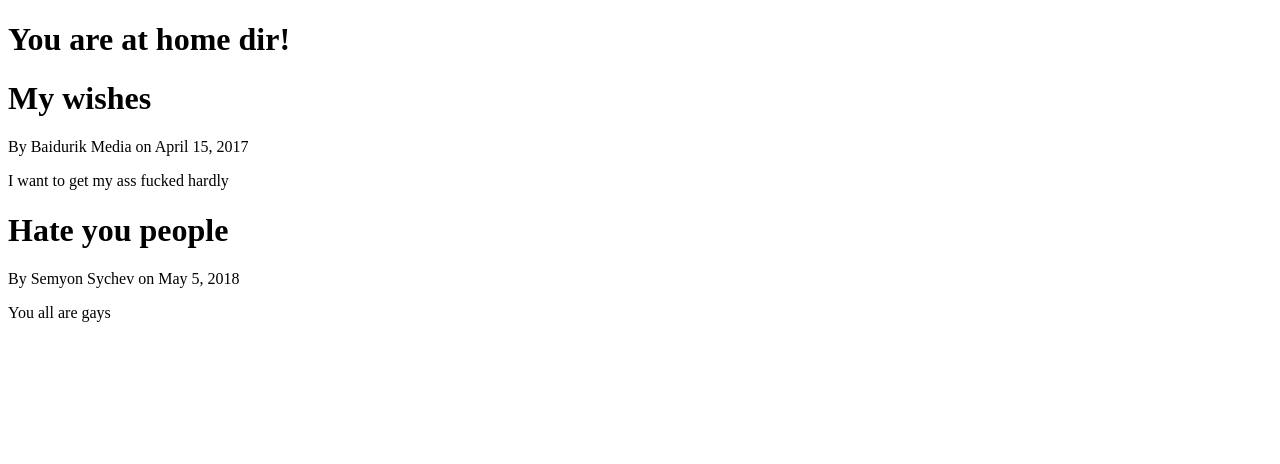
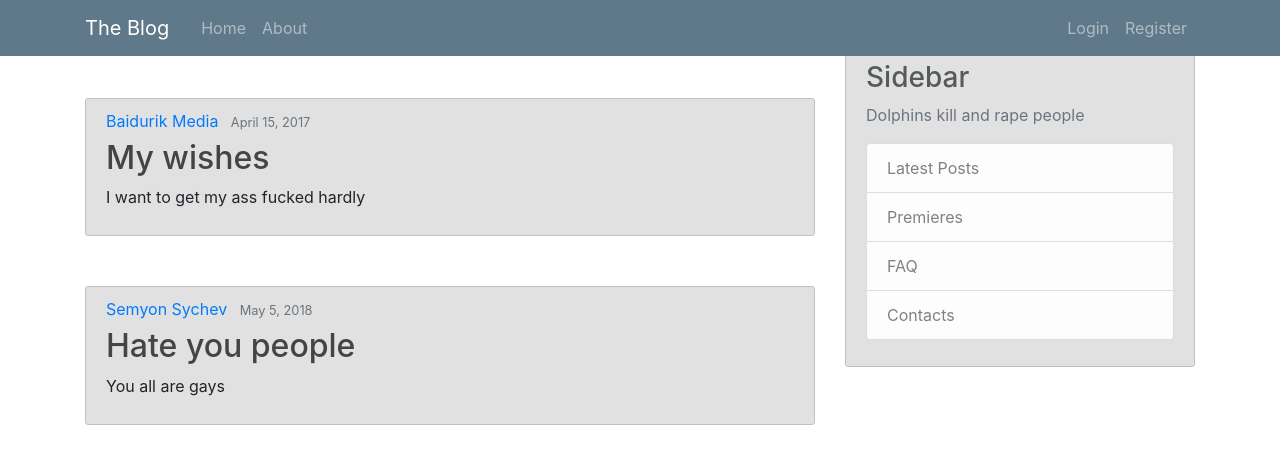
Before and after one commit to baidurik/Django-app, a Django app: page / in a window 1280 px wide. Shown: the top 464 px of the page. Run offline with Django 3.2, Linux system fonts and the light colour scheme; some libraries are stand-ins or nearby versions.

Commit message:
Added some templates and styles

```diff
--- /dev/null
+++ b/blog/static/blog/main.css
@@ -0,0 +1,85 @@
+body {
+    background: #aaadcf;
+    color: #444d44;
+    margin-top: 5rem;
+}
+
+h1, h2, h3, h4, h5, h6 {
+    color: #555c55;
+}
+
+ul {
+    margin: 0;
+}
+
+.bg-steel {
+    background-color: #5f788a;
+}
+
+.site-header .navbar-nav .nav-link {
+    color: #cbdedb;
+}
+
+.site-header .navbar-nav .nav-link:hover {
+    color: #ffffff;
+}
+
+.site-header .navbar-nav .nav-link:active {
+    font-weight: 500;
+}
+
+.content-section {
+    background: #e1e1e1;
+    padding: 10px 20px;
+    border: 1px solid #c1c1c1;
+    border-radius: 3px;
+    margin-bottom: 20px;
+    margin-top: 50px;
+}
+
+.article-title {
+    color: #444444;
+}
+
+a.article-title:hover {
+    color: #428bca;
+    text-decoration: none;
+}
+
+.article-content {
+    white-space: pre-line;
+}
+
+.article-img {
+    height: 65px;
+    width: 65px;
+    margin-right: 16px;
+}
+
+.article-metadata {
+    padding-bottom: 1px;
+    margin-bottom: 4px;
+    border-bottom: 1px solid #e3e3e3;
+}
+
+.article-metadata a:hover {
+    color: #333;
+    text-decoration: none;
+}
+
+.article-svg {
+    width: 25px;
+    height: 25px;
+    vertical-align: middle;
+}
+
+.account-img {
+    height: 125px;
+    width: 125px;
+    margin-right: 20px;
+    margin-bottom: 16px;
+}
+
+.account-heading {
+    font-size: 2.5rem
+}
--- a/blog/templates/blog/base.html
+++ b/blog/templates/blog/base.html
@@ -1,6 +1,13 @@
+{% load static %}
+
 <!DOCTYPE html>
 <html>
     <head>
+        <meta charset="utf-8">
+        <meta name="viewport" content="width=device-width, initial-scale=1, shrink-to-fit=no">
+
+        <link rel="stylesheet" href="{% static 'blog/main.css' %}">
+        <link rel="stylesheet" href="https://stackpath.bootstrapcdn.com/bootstrap/4.4.1/css/bootstrap.min.css" integrity="sha384-Vkoo8x4CGsO3+Hhxv8T/Q5PaXtkKtu6ug5TOeNV6gBiFeWPGFN9MuhOf23Q9Ifjh" crossorigin="anonymous">
         {% if title %}
             <title>My Blog - {{ title }}</title>
         {% else %}
@@ -8,6 +15,49 @@
         {% endif %}
     </head>
     <body>
-        {% block content %}{% endblock %}
+        <header class="site-header">
+            <nav class="navbar navbar-expand-md navbar-dark bg-steel fixed-top">
+                <div class="container">
+                    <a href="/" class="navbar-brand mr-4">The Blog</a>
+                    <button class="navbar-toggler" type="button" data-toggle="collapse" data-target="#navbarToggle" aria-controls="navbarToggle" aria-expanded="false" aria-label="Toggle navigation">
+                        <span class="navbar-toggler-icon"></span>
+                    </button>
+                    <div class="collapse navbar-collapse" id="navbarToggle">
+                        <div class="navbar-nav mr-auto">
+                            <a href="{% url 'blog-home' %}" class="nav-item nav-link">Home</a>
+                            <a href="{% url 'blog-about' %}" class="nav-link nav-item">About</a>
+                        </div>
+                        <div class="navbar-nav">
+                            <a href="#" class="nav-item nav-link">Login</a>
+                            <a href="#" class="nav-item nav-link">Register</a>
+                        </div>
+                    </div>
+                </div>
+            </nav>
+
+        </header>
+        <main role="main" class="container">
+            <div class="row">
+                <div class="col-md-8">
+                    {% block content %}{% endblock %}
+                </div>
+                <div class="col-md-4">
+                    <div class="content-section">
+                        <h3>Sidebar</h3>
+                        <p class="text-muted">Dolphins kill and rape people
+                            <ul class="list-group">
+                                <li class="list-group-item-light list-group-item">Latest Posts</li>
+                                <li class="list-group-item-light list-group-item">Premieres</li>
+                                <li class="list-group-item-light list-group-item">FAQ</li>
+                                <li class="list-group-item-light list-group-item">Contacts</li>
+                            </ul>
+                        </p>
+                    </div>
+                </div>
+            </div>
+        </main>
+        <script src="https://code.jquery.com/jquery-3.4.1.slim.min.js" integrity="sha384-J6qa4849blE2+poT4WnyKhv5vZF5SrPo0iEjwBvKU7imGFAV0wwj1yYfoRSJoZ+n" crossorigin="anonymous"></script>
+        <script src="https://cdn.jsdelivr.net/npm/popper.js@1.16.0/dist/umd/popper.min.js" integrity="sha384-Q6E9RHvbIyZFJoft+2mJbHaEWldlvI9IOYy5n3zV9zzTtmI3UksdQRVvoxMfooAo" crossorigin="anonymous"></script>
+        <script src="https://stackpath.bootstrapcdn.com/bootstrap/4.4.1/js/bootstrap.min.js" integrity="sha384-wfSDF2E50Y2D1uUdj0O3uMBJnjuUD4Ih7YwaYd1iqfktj0Uod8GCExl3Og8ifwB6" crossorigin="anonymous"></script>
     </body>
 </html>
--- a/blog/templates/blog/home.html
+++ b/blog/templates/blog/home.html
@@ -3,9 +3,16 @@
 {% block content %}
     <h1>You are at home dir!</h1>
     {% for post in posts %}
-        <h1>{{ post.title }}</h1>
-        <p>By {{ post.author }} on {{ post.date_posted }}</p>
-        <p>{{ post.content }}</p>
+        <article class="media content-section">
+            <div class="media-body">
+                <div class="article-metadata">
+                    <a href="#" class="mr-2">{{ post.author }}</a>
+                    <small class="text-muted">{{ post.date_posted }}</small>
+                </div>
+                <h2><a href="#" class="article-title">{{ post.title }}</a></h2>
+                <p class="article-content">{{ post.content }}</p>
+            </div>
+        </article>
 
     {% endfor %}
 {% endblock %}
```
Also changed, not shown: blog/migrations/__init__.py (deleted), db.sqlite3 (added).
